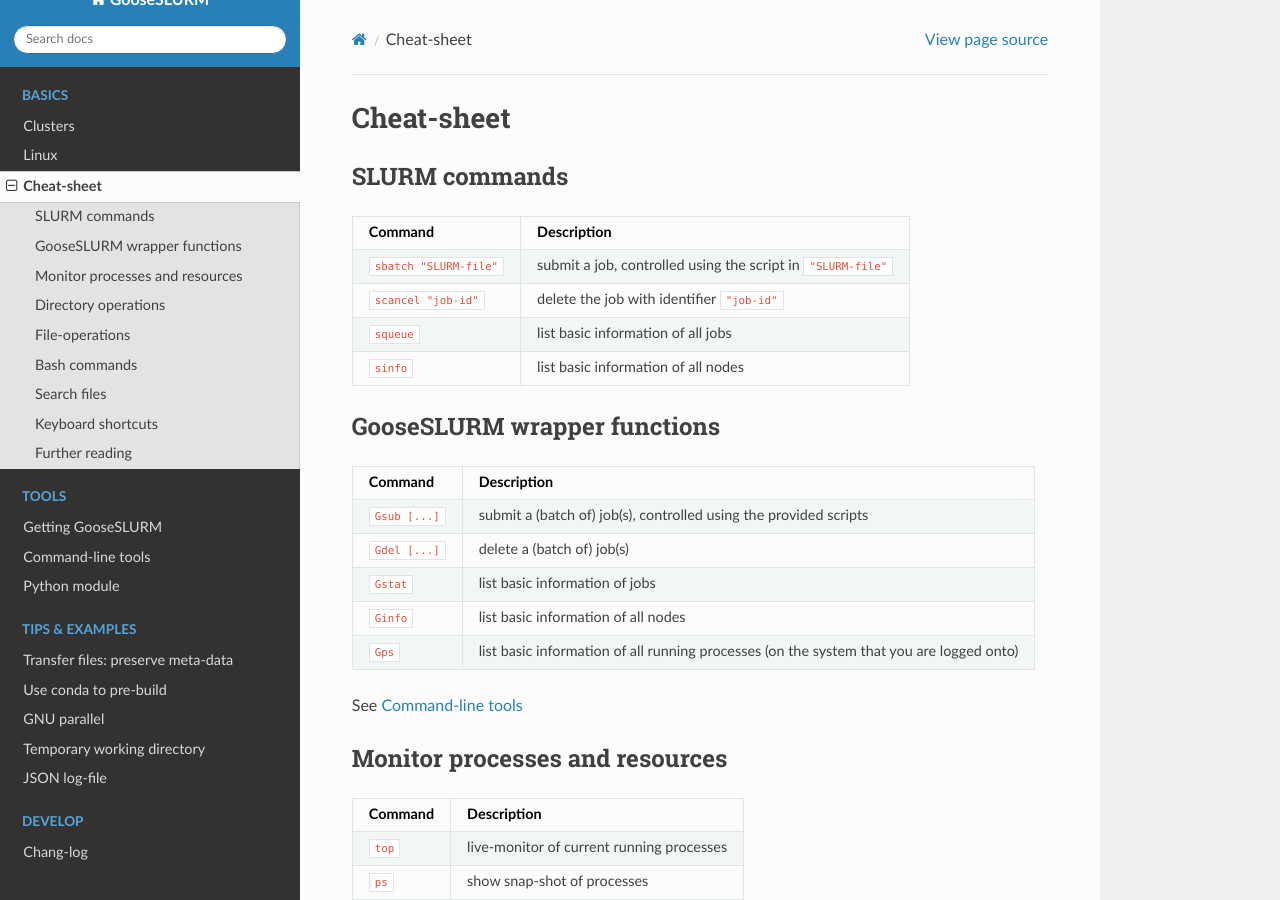
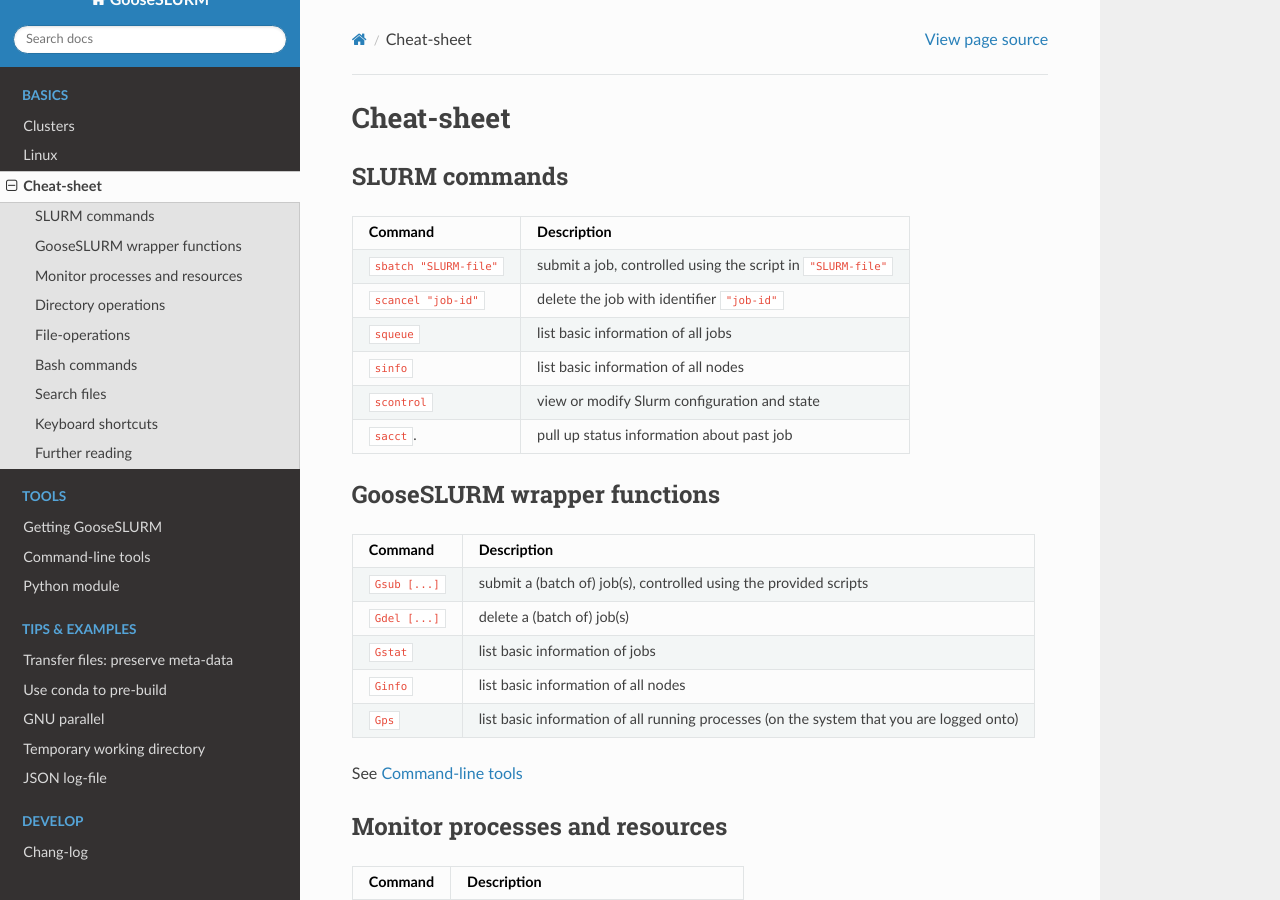
Before and after one commit to tdegeus/GooseSLURM, a Sphinx documentation site: the page built from docs/cheat-sheet.rst, in a window 1280 px wide and 900 px high. Built offline with Sphinx 7.4.7 and the Read the Docs theme 2.0.0, drawn with Linux system fonts in a browser that asks for light colours; formulas are drawn with MathJax 3.

Commit message:
[docs] Minor updates

```diff
--- a/docs/cheat-sheet.rst
+++ b/docs/cheat-sheet.rst
@@ -16,6 +16,10 @@
 ``squeue``                list basic information of all jobs
 ------------------------- -------------------------------------------------------------------------------------------------------
 ``sinfo``                 list basic information of all nodes
+------------------------- -------------------------------------------------------------------------------------------------------
+``scontrol``              view or modify Slurm configuration and state
+------------------------- -------------------------------------------------------------------------------------------------------
+``sacct``.                pull up status information about past job
 ========================= =======================================================================================================
 
 GooseSLURM wrapper functions
--- a/docs/getting.rst
+++ b/docs/getting.rst
@@ -28,7 +28,7 @@
 .. code-block:: bash
 
     cd /path/to/GooseSLURM
-    python m pip install .
+    python -m pip install . -vv
 
 This should install all the necessary runtime dependencies as well.
 
```
